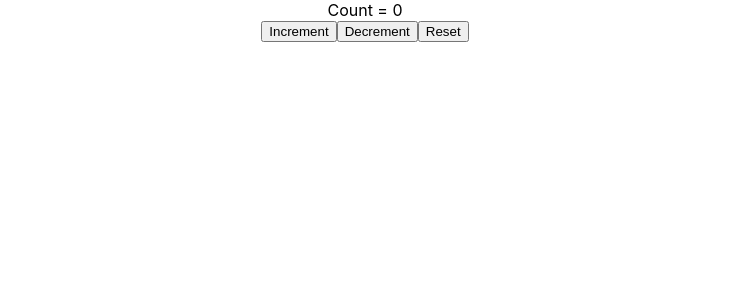
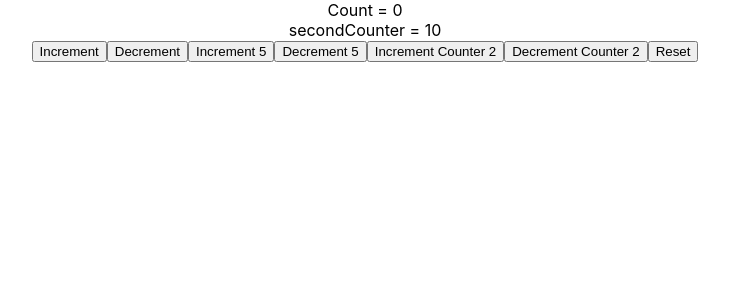
Before and after one commit to wildfoxcard/lessons-react, a React (Create React App) app in the folder reactjs/state-hook/: page / in a window 1280 px wide. Shown: the top 300 px of the page, without its empty margins (275-1004 px from the left). Built offline with nearby package versions, Linux system fonts and the light colour scheme.

Commit message:
video 63 completed

```diff
--- a/reactjs/state-hook/src/App.js
+++ b/reactjs/state-hook/src/App.js
@@ -10,12 +10,14 @@
 // import MouseContainer from './components/MouseContainer';
 // import IntervalHookCounter from './components/IntervalHookCounter';
 // import DataFetching from './components/DataFetching';
-import CounterOne from './components/CounterOne';
+// import CounterOne from './components/CounterOne';
+import CounterTwo from './components/CounterTwo';
 
 function App() {
   return (
     <div className="App">
-      <CounterOne />
+      <CounterTwo />
+      {/* <CounterOne /> */}
       {/* <MouseContainer /> */}
       {/* <DataFetching /> */}
       {/* <IntervalHookCounter /> */}
--- /dev/null
+++ b/reactjs/state-hook/src/components/CounterTwo.js
@@ -0,0 +1,43 @@
+import React, { useReducer } from 'react'
+
+const initialState = {
+    firstCounter: 0,
+    secondCounter: 10
+}
+
+const reducer = (state, action) => {
+    switch (action.type) {
+        case "increment":
+            return { ...state, firstCounter: state.firstCounter + action.value }
+        case "decrement":
+            return { ...state, firstCounter: state.firstCounter - action.value }
+        case "increment2":
+            return { ...state, secondCounter: state.secondCounter + action.value }
+        case "decrement2":
+            return { ...state, secondCounter: state.secondCounter - action.value }
+        case 'reset':
+            return initialState
+        default:
+            return state
+    }
+}
+
+function CounterTwo() {
+    const [count, dispatch] = useReducer(reducer, initialState)
+
+    return (
+        <div>
+        <div>Count = {count.firstCounter}</div>
+            <div>secondCounter = {count.secondCounter}</div>
+            <button onClick={() => dispatch({ type: 'increment', value: 1 })}>Increment</button>
+            <button onClick={() => dispatch({ type: 'decrement', value: 1 })}>Decrement</button>
+            <button onClick={() => dispatch({ type: 'increment', value: 5 })}>Increment 5</button>
+            <button onClick={() => dispatch({ type: 'decrement', value: 5 })}>Decrement 5</button>
+            <button onClick={() => dispatch({ type: 'increment2', value: 1 })}>Increment Counter 2</button>
+            <button onClick={() => dispatch({ type: 'decrement2', value: 1 })}>Decrement Counter 2</button>
+            <button onClick={() => dispatch({ type: 'reset' })}>Reset</button>
+        </div>
+    )
+}
+
+export default CounterTwo
```
Also changed, not shown: 1 other file (tests, documents, lock files or other folders).
